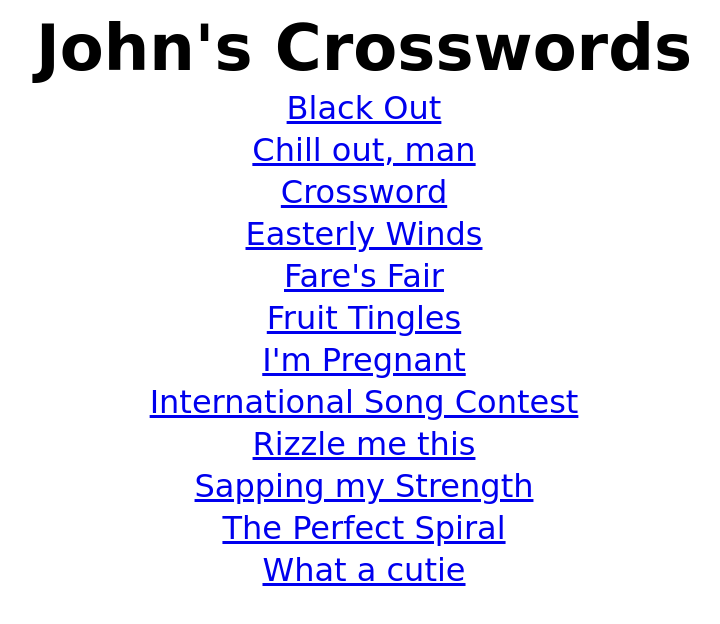
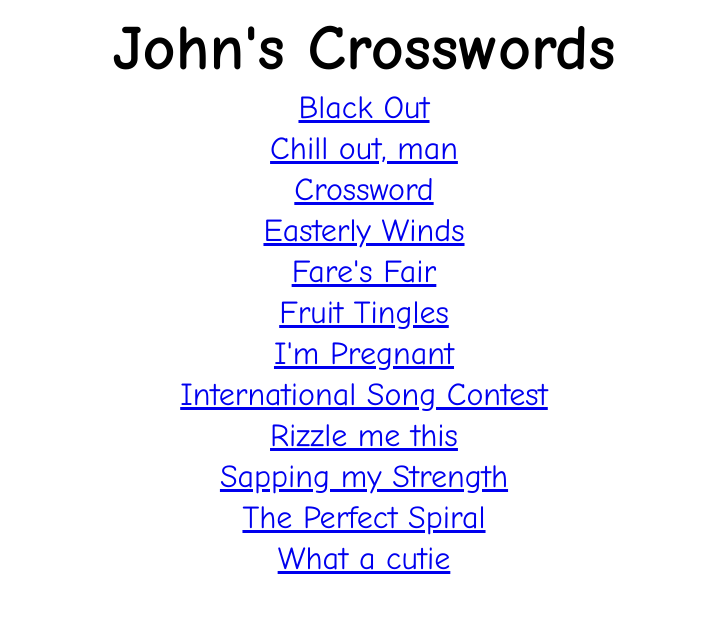
Before and after one commit to JohnWatersReal/JohnWatersReal.github.io, a website: page index.html in a window 1280 px wide. Shown: the whole page, without its empty margins (276-996 px from the left). Drawn offline with Linux system fonts and the light colour scheme.

Commit message:
Actual comic sans push

```diff
--- a/index.html
+++ b/index.html
@@ -16,7 +16,7 @@
                 margin-left: auto;
                 margin-right: auto;
                 text-align: center;
-                font-family: cursive;
+                font-family: "Comic Sans MS";
             }
 
             tr {
```
